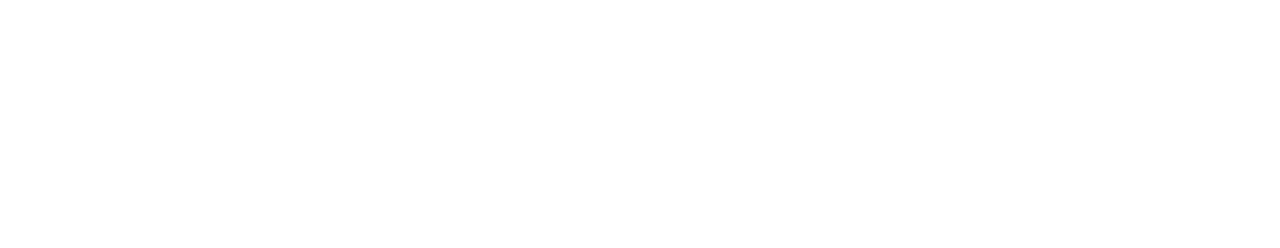
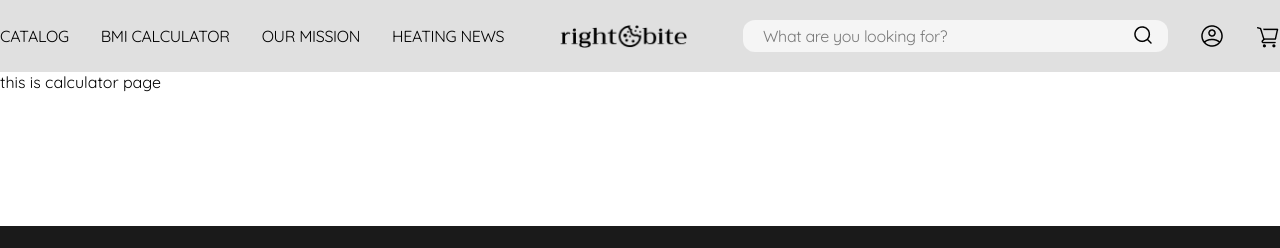
Before and after one commit to t3vel/online-store-frontend, a React (Vite) app: page /online-store-frontend/calculator in a window 1280 px wide. Before the commit this address had no page. Shown: the top 248 px of the page. Built offline with nearby package versions, Linux system fonts and the light colour scheme.

Commit message:
- (ref) refactored routes for item page - (ref) refactored styles of footer to stick to bottom in case of main block is short - (feat) added calculator page

```diff
--- a/src/App.jsx
+++ b/src/App.jsx
@@ -9,8 +9,10 @@ import {
   Profile,
   Catalog,
   Item,
+  CalculatorBMI
 } from "@pages";
 import ScrollToTop from "@components/utils/ScrollToTop";
+
 
 function App() {
   return (
@@ -24,8 +26,10 @@ function App() {
           <Route path="/createacc" element={<CreateAcc />} />
           <Route path="/successreg" element={<RegistrationSuccess />} />
           <Route path="/profile" element={<Profile />} />
-          <Route path="/catalog" element={<Catalog />} />
-          <Route path="/catalog/:id" element={<Item />} />
+          <Route path="/catalog" element={<Catalog />} >
+          <Route path=":id" element={<Item />} />
+          </Route>
+          <Route path="/calculator" element={<CalculatorBMI />} />
         </Route>
       </Routes>
     </Router>
--- a/src/components/layout/Header/Header.jsx
+++ b/src/components/layout/Header/Header.jsx
@@ -16,9 +16,9 @@ const Header = () => {
             <Link to="/catalog" className={styles.link}>
               Catalog
             </Link>
-            <a href="#" className={styles.link}>
+            <Link to="/calculator" className={styles.link}>
               BMI Calculator
-            </a>
+            </Link>
             <a href="#" className={styles.link}>
               Our Mission
             </a>
--- a/src/components/layout/Layout.jsx
+++ b/src/components/layout/Layout.jsx
@@ -1,15 +1,16 @@
+import styles from './Layout.module.css';
 import { Outlet } from "react-router-dom";
 import Header from "./Header/Header";
 import Footer from "./Footer/Footer";
 
 export default function Layout() {
   return (
-    <>
+    <div className={styles.layoutContainer}>
       <Header />
-      <main>
+      <main className={styles.main}>
         <Outlet />
       </main>
       <Footer />
-    </>
+    </div>
   );
 }
--- /dev/null
+++ b/src/components/layout/Layout.module.css
@@ -0,0 +1,9 @@
+.layoutContainer {
+  display: flex;
+  flex-direction: column;
+  min-height: 100vh;
+}
+
+.main {
+  flex: 1;
+}
--- /dev/null
+++ b/src/pages/CalculatorBMI/CalculatorBMI.jsx
@@ -0,0 +1,7 @@
+// import styles from './CalculatorBMI.module.css';
+
+export default function CalculatorBMI() {
+  return (
+  <div>this is calculator page</div>
+)
+}
--- /dev/null
+++ b/src/pages/CalculatorBMI/CalculatorBMI.module.css
@@ -0,0 +1,3 @@
+.test {
+  color: red;
+}
--- a/src/pages/index.js
+++ b/src/pages/index.js
@@ -6,3 +6,4 @@ export { default as CreateAcc } from './CreateAcc/CreateAcc';
 export { default as RegistrationSuccess } from './RegistrationSuccess/RegistrationSuccess';
 export { default as Profile } from './Profile/Profile';
 export { default as Catalog } from './Catalog/Catalog';
+export { default as CalculatorBMI } from './CalculatorBMI/CalculatorBMI';
```
